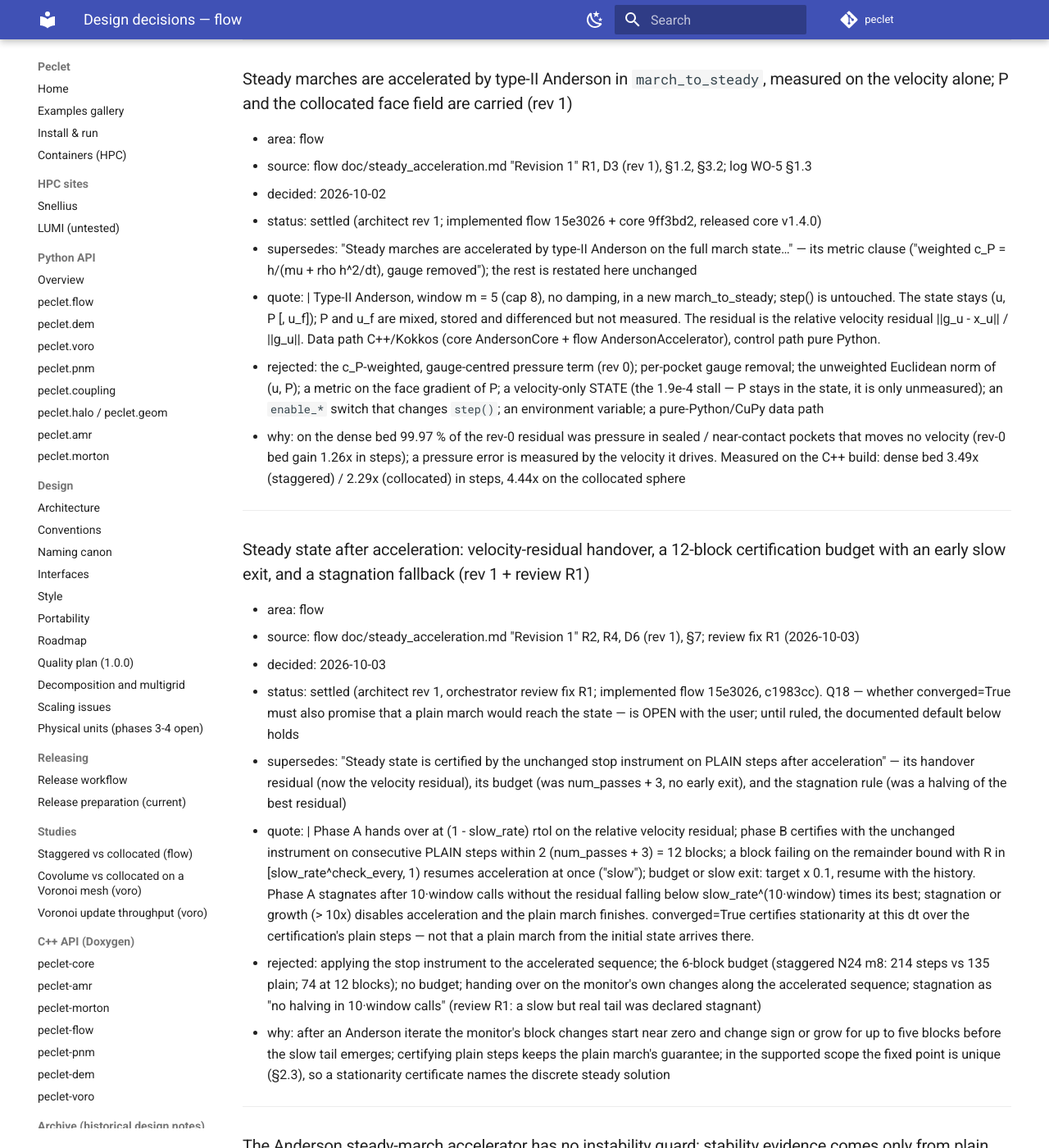
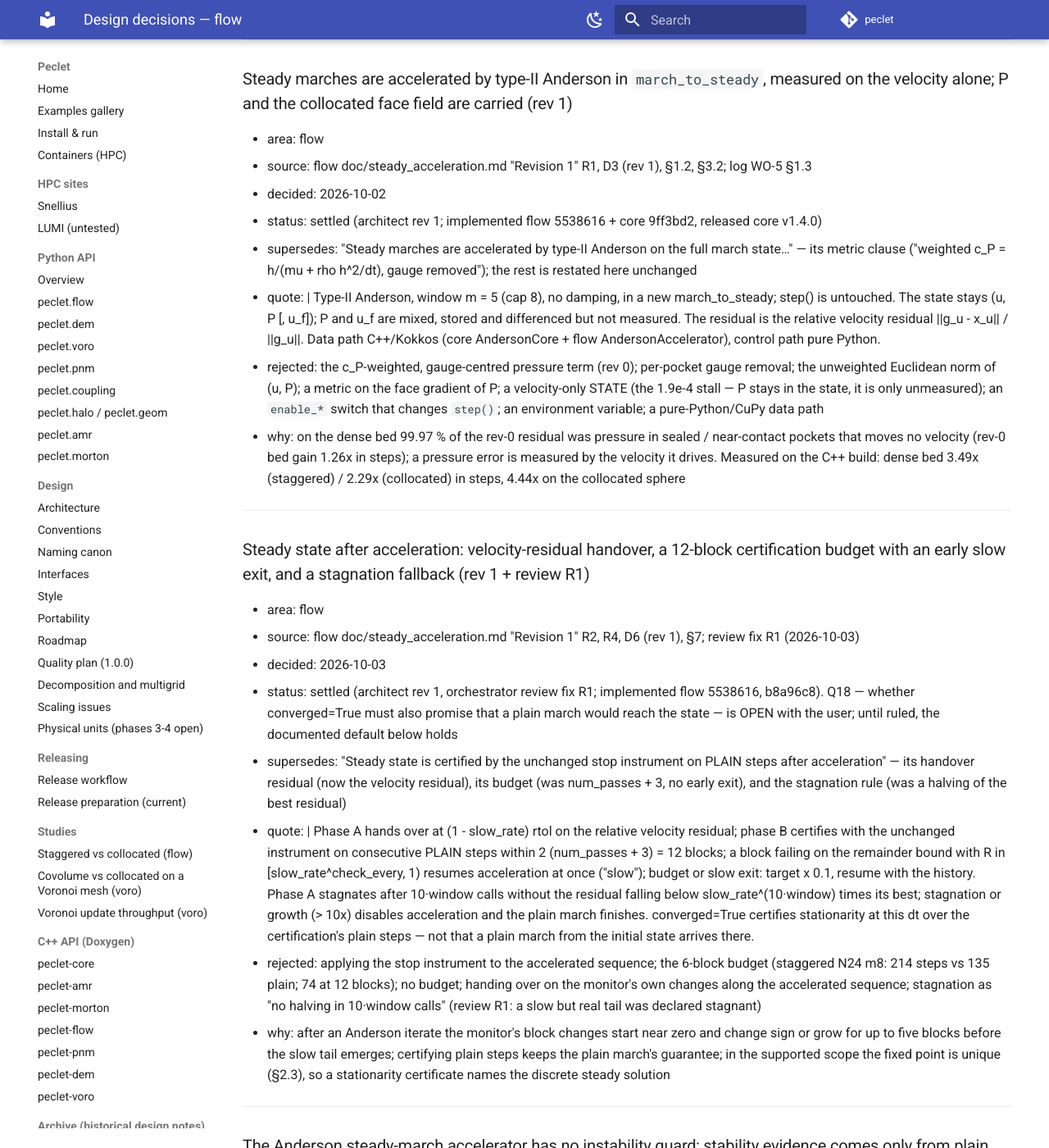
Before and after one commit to computational-chemical-engineering/peclet, an MkDocs documentation site: the page built from docs/decisions/flow.md, in a window 1280 px wide and 1400 px high, scrolled down 98064 px. Shown: the whole window at 82% size. Built offline with MkDocs 1.6.1 and Material for MkDocs 9.7.7, drawn with Linux system fonts in a browser that asks for light colours; comment, search, counter and statistics services are not loaded; some of the changed text lies outside the part shown.

Commit message:
core c656ccb (v1.4.0, AndersonCore) + flow 1b4ffc0 (march_to_steady, pins core v1.4.0); pointers
flow: steady-march Anderson acceleration (doc/steady_acceleration.md rev 2 + review fixes) landed on
VoF's 5a34c69. Re-gate on the combined tree against the tagged core headers: host serial 63/63,
MPI 130/130, CUDA march_* 2/2, G0 state hashes byte-identical (serial 13 + np2). core v1.4.0:
host+MPI 77/77, Kokkos CUDA+MPI 97/97; peclet-halo / peclet-core 1.4.0 on PyPI.
Register: cited flow SHAs updated to the landed commits.

Co-Authored-By: Claude Opus 5.5 <noreply@anthropic.com>
Claude-Session: https://claude.ai/code/session_015fNTZgmz6U1bv2MRTM3bbF

```diff
--- a/docs/decisions/flow.md
+++ b/docs/decisions/flow.md
@@ -3501,7 +3501,7 @@ Do not reverse an entry here without recording a new decision that supersedes it
 - area: flow
 - source: flow doc/steady_acceleration.md "Revision 1" R1, D3 (rev 1), §1.2, §3.2; log WO-5 §1.3
 - decided: 2026-10-02
-- status: settled (architect rev 1; implemented flow 15e3026 + core 9ff3bd2, released core v1.4.0)
+- status: settled (architect rev 1; implemented flow 5538616 + core 9ff3bd2, released core v1.4.0)
 - supersedes: "Steady marches are accelerated by type-II Anderson on the full march state…" — its metric clause ("weighted c_P = h/(mu + rho h^2/dt), gauge removed"); the rest is restated here unchanged
 - quote: |
     Type-II Anderson, window m = 5 (cap 8), no damping, in a new march_to_steady; step() is
@@ -3517,7 +3517,7 @@ Do not reverse an entry here without recording a new decision that supersedes it
 - area: flow
 - source: flow doc/steady_acceleration.md "Revision 1" R2, R4, D6 (rev 1), §7; review fix R1 (2026-10-03)
 - decided: 2026-10-03
-- status: settled (architect rev 1, orchestrator review fix R1; implemented flow 15e3026, c1983cc). Q18 — whether converged=True must also promise that a plain march would reach the state — is OPEN with the user; until ruled, the documented default below holds
+- status: settled (architect rev 1, orchestrator review fix R1; implemented flow 5538616, b8a96c8). Q18 — whether converged=True must also promise that a plain march would reach the state — is OPEN with the user; until ruled, the documented default below holds
 - supersedes: "Steady state is certified by the unchanged stop instrument on PLAIN steps after acceleration" — its handover residual (now the velocity residual), its budget (was num_passes + 3, no early exit), and the stagnation rule (was a halving of the best residual)
 - quote: |
     Phase A hands over at (1 - slow_rate) rtol on the relative velocity residual; phase B
```
Also changed, not shown: other parts of docs/decisions/flow.md (+1 -1 lines).
